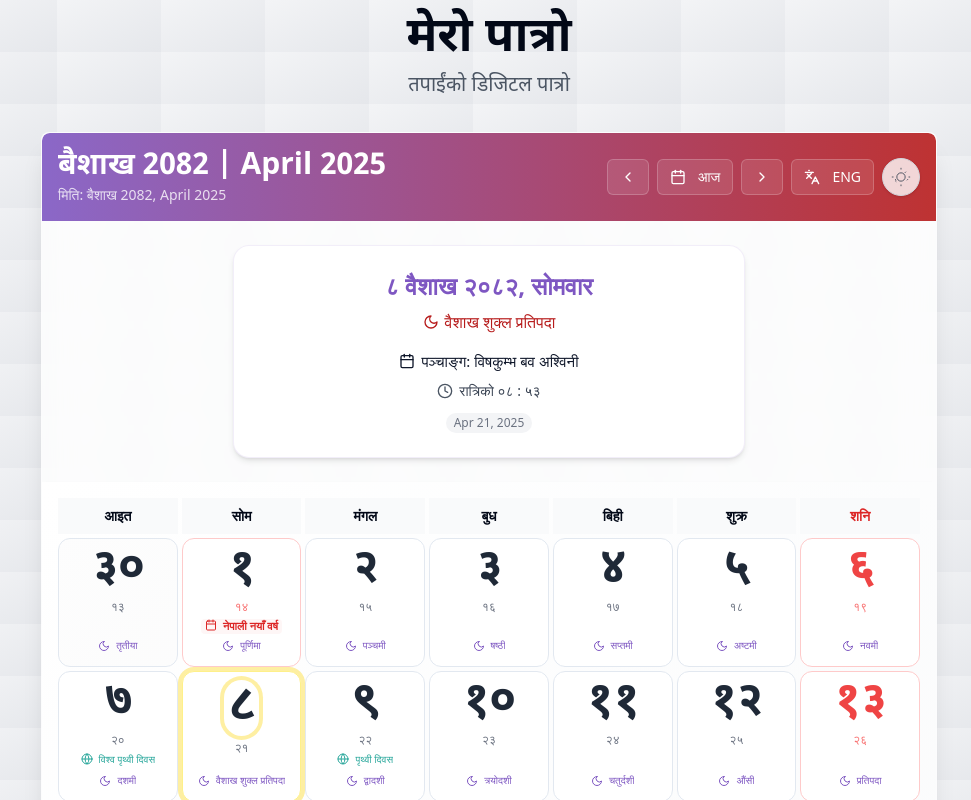
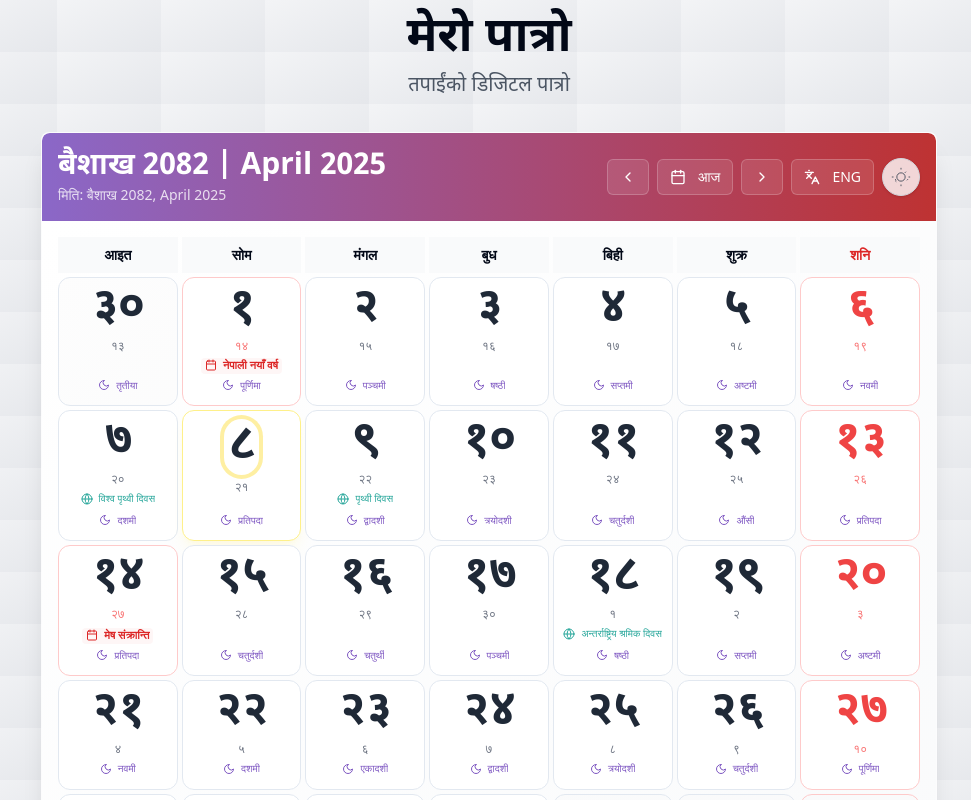
Before and after one commit to prchapagain/patro-sanskriti-darpan-60, a React (Vite) app: page / in a window 1280 px wide. Shown: the top 800 px of the page, without its empty margins (151-1122 px from the left). Built offline with nearby package versions, Linux system fonts and the light colour scheme.

Commit message:
Reverted to commit b300a2461b0f3a1119f1ae0c80ca78812c8c7588

```diff
--- a/src/components/CalendarCell.tsx
+++ b/src/components/CalendarCell.tsx
@@ -1,3 +1,4 @@
+
 import React from "react";
 import { cn } from "@/lib/utils";
 import { Calendar, Moon, Globe } from "lucide-react";
@@ -79,11 +80,6 @@ const CalendarCell: React.FC<CalendarCellProps> = ({
   // Gregorian date always shown (AD)
   const adDisplay = gregorianDate.getDate();
 
-  // Determine if today is "special today" (8 Baishakh 2082)
-  const isSpecialToday =
-    bsYear === 2082 && bsMonth === 0 && bsDay === 8;
-
-  // Remove animation/hover for today cell
   return (
     <TooltipProvider>
       <Tooltip>
@@ -91,13 +87,8 @@ const CalendarCell: React.FC<CalendarCellProps> = ({
           <div
             className={cn(
               "relative min-h-[96px] p-[6px] md:p-2 border rounded-lg md:rounded-xl transition-all duration-200 cursor-pointer select-none",
-              // Remove animation for today, but keep hover/active for others
-              isToday && isSpecialToday
-                ? "ring-4 ring-yellow-300/50 dark:ring-yellow-400/30 pointer-events-none bg-yellow-50 border-yellow-200 dark:bg-yellow-950/40 dark:shadow-yellow-900/10"
-                : "hover:shadow-lg hover:scale-[1.03] active:scale-[0.98] transform-gpu",
-              isToday && !isSpecialToday
-                ? "bg-yellow-50 border-yellow-200 shadow-lg shadow-yellow-200/20 dark:bg-yellow-950/40 dark:shadow-yellow-900/10"
-                : "",
+              "hover:shadow-lg hover:scale-[1.03] active:scale-[0.98] transform-gpu",
+              isToday ? "bg-yellow-50 border-yellow-200 shadow-lg shadow-yellow-200/20 dark:bg-yellow-950/40 dark:shadow-yellow-900/10" : "",
               isHoliday ? "bg-red-50/50 border-red-200 dark:bg-red-900/20" : "",
               isSaturday ? "bg-red-50 border-red-200 dark:bg-red-900/10" : "",
               isCurrentMonth ? "bg-white dark:bg-gray-950" : "bg-gray-50/40 text-gray-400 dark:bg-gray-800/40",
@@ -113,7 +104,6 @@ const CalendarCell: React.FC<CalendarCellProps> = ({
               isSaturday={isSaturday}
             />
             {/* Festival / International / Tithi */}
-            {/* For 8 Baishakh 2082, show custom tithi, hide animation */}
             <div className="flex flex-col gap-1 w-full items-center mb-0.5 mt-1">
               {festivalNames.map((name, index) => (
                 <div key={`festival-${index}`} className={cn(
@@ -136,17 +126,7 @@ const CalendarCell: React.FC<CalendarCellProps> = ({
                   </span>
                 </div>
               ))}
-              {/* Special tithi for today */}
-              {isSpecialToday ? (
-                <div className="text-[10px] truncate text-nepali-purple">
-                  <span className="inline-flex items-center gap-x-1">
-                    <Moon className="h-3 w-3 mr-0.5" />
-                    {language === "np"
-                      ? "वैशाख शुक्ल प्रतिपदा"
-                      : "Baishakh Shukla Pratipada"}
-                  </span>
-                </div>
-              ) : thithi && (
+              {thithi && (
                 <div className={cn(
                   "text-[10px] truncate text-nepali-purple"
                 )}>
--- a/src/components/CalendarGrid.tsx
+++ b/src/components/CalendarGrid.tsx
@@ -1,8 +1,8 @@
+
 import React from "react";
 import CalendarCell from "./CalendarCell";
 import { bsDays, bsMonthLengths, getBsDate, getGregorianDate } from "@/utils/dateUtils";
 import { cn } from "@/lib/utils";
-import PanchangaToday from "./PanchangaToday";
 
 interface CalendarGridProps {
   currentDate: Date;
@@ -147,11 +147,6 @@ const CalendarGrid: React.FC<CalendarGridProps> = ({ currentDate, language }) =>
   }
 
   return (
-    <div>
-      {/* Only show Panchanga for ८ वैशाख २०८२ (Baishakh 2082), today = ८ */}
-      {(bsYear === 2082 && bsMonth === 0) && (
-        <PanchangaToday language={language} />
-      )}
     <div className={cn(
       "grid grid-cols-7 gap-px md:gap-1 px-1 pb-1 md:p-4",
       "bg-gradient-to-br from-white to-gray-50 dark:from-gray-950 dark:to-gray-900",
@@ -159,7 +154,6 @@ const CalendarGrid: React.FC<CalendarGridProps> = ({ currentDate, language }) =>
     )}>
       {calendarCells}
     </div>
-    </div>
   );
 };
 
--- a/src/components/PanchangaToday.tsx
+++ /dev/null
@@ -1,65 +0,0 @@
-
-import React from "react";
-import { Card, CardContent } from "@/components/ui/card";
-import { Moon, Calendar, Clock } from "lucide-react";
-
-interface PanchangaTodayProps {
-  language: 'np' | 'en';
-}
-
-/**
- * Specialized "today" Panchanga data for ८ वैशाख २०८२ (April 21, 2025)
- * Derived from https://github.com/khumnath/nepdate/blob/main/panchanga.h
- */
-const todayPanchangaNp = {
-  date: "८ वैशाख २०८२, सोमवार",
-  tithi: "वैशाख शुक्ल प्रतिपदा",
-  panchanga: "विषकुम्भ बव अश्विनी",
-  time: "रात्रिको ०८ : ५३",
-  ad: "Apr 21, 2025"
-};
-
-const todayPanchangaEn = {
-  date: "8 Baishakh 2082, Monday",
-  tithi: "Baishakh Shukla Pratipada",
-  panchanga: "Vishkumbha Bava Ashwini",
-  time: "20:53 Night",
-  ad: "Apr 21, 2025"
-};
-
-const PanchangaToday: React.FC<PanchangaTodayProps> = ({ language }) => {
-  const data = language === 'np' ? todayPanchangaNp : todayPanchangaEn;
-
-  return (
-    <Card className="my-6 mx-auto p-2 glass-morphism dark:bg-gray-900/60 border-nepali-purple/10 rounded-2xl w-full max-w-lg shadow-md hover:shadow-lg transition-shadow">
-      <CardContent className="p-4">
-        <div className="flex flex-col items-center gap-2 text-center">
-          <div className="font-semibold text-xl md:text-2xl text-nepali-purple">
-            {data.date}
-          </div>
-
-          <div className="flex items-center text-sm md:text-base text-nepali-deepRed font-medium">
-            <Moon className="h-4 w-4 mr-1.5 text-nepali-deepRed" />
-            {data.tithi}
-          </div>
-
-          <div className="flex items-center text-[15px] font-medium text-primary mt-2">
-            <Calendar className="h-4 w-4 mr-1.5 text-primary" />
-            {language === "np" ? "पञ्चाङ्ग" : "Panchanga"}: {data.panchanga}
-          </div>
-
-          <div className="flex items-center text-sm text-gray-700 dark:text-gray-200">
-            <Clock className="h-4 w-4 mr-1.5 text-gray-600 dark:text-gray-300" />
-            {data.time}
-          </div>
-
-          <div className="text-xs text-gray-500 mt-1 bg-gray-100 dark:bg-gray-800/50 px-2 py-0.5 rounded-full">
-            {data.ad}
-          </div>
-        </div>
-      </CardContent>
-    </Card>
-  );
-};
-
-export default PanchangaToday;
--- a/src/index.css
+++ b/src/index.css
@@ -73,7 +73,7 @@
     @apply bg-gradient-to-r from-nepali-purple/90 to-nepali-deepRed/90 text-white dark:from-gray-900 dark:to-gray-800;
   }
   .calendar-container {
-    @apply glass-morphism;
+    @apply glass-morphism dark:bg-gray-900/80 dark:backdrop-blur-lg dark:border-gray-800;
   }
   .glass-morphism {
     @apply bg-white/80 dark:bg-gray-900/80 backdrop-blur-lg border border-white/10 dark:border-gray-800 rounded-xl;
@@ -83,21 +83,10 @@
     background-repeat: repeat;
     background-size: 104px 52px;
   }
-  .today-highlight {
-    @apply ring-4 ring-yellow-300/50 dark:ring-yellow-400/30 bg-yellow-50 border-yellow-200 dark:bg-yellow-950/40 dark:shadow-yellow-900/10;
-  }
 }
 
 @layer utilities {
   .neo-blur {
     @apply backdrop-blur-2xl bg-black/40 border border-white/10;
   }
-  .no-animation {
-    animation: none !important;
-    transition: none !important;
-  }
-  .static-element {
-    transform: none !important;
-    transition: none !important;
-  }
 }
--- a/src/utils/festivals/tithiData.ts
+++ b/src/utils/festivals/tithiData.ts
@@ -39,7 +39,7 @@ export const tithiData: Record<number, { np: string; en: string }> = {
 export const specificTithiData: Record<string, number> = {
   // 2082 key dates with accurate thithi information
   "2082-1-1": 15,  // Purnima
-  "2082-1-8": 1,   // Pratipada - April 21, 2025 (fixed for accuracy)
+  "2082-1-8": 1,   // Pratipada - April 21, 2025
   "2082-1-15": 29, // Amavasya
   "2082-1-30": 15, // Purnima
   "2082-2-15": 15, // Purnima
```
Lines whose indentation alone changed are shown as unchanged.
